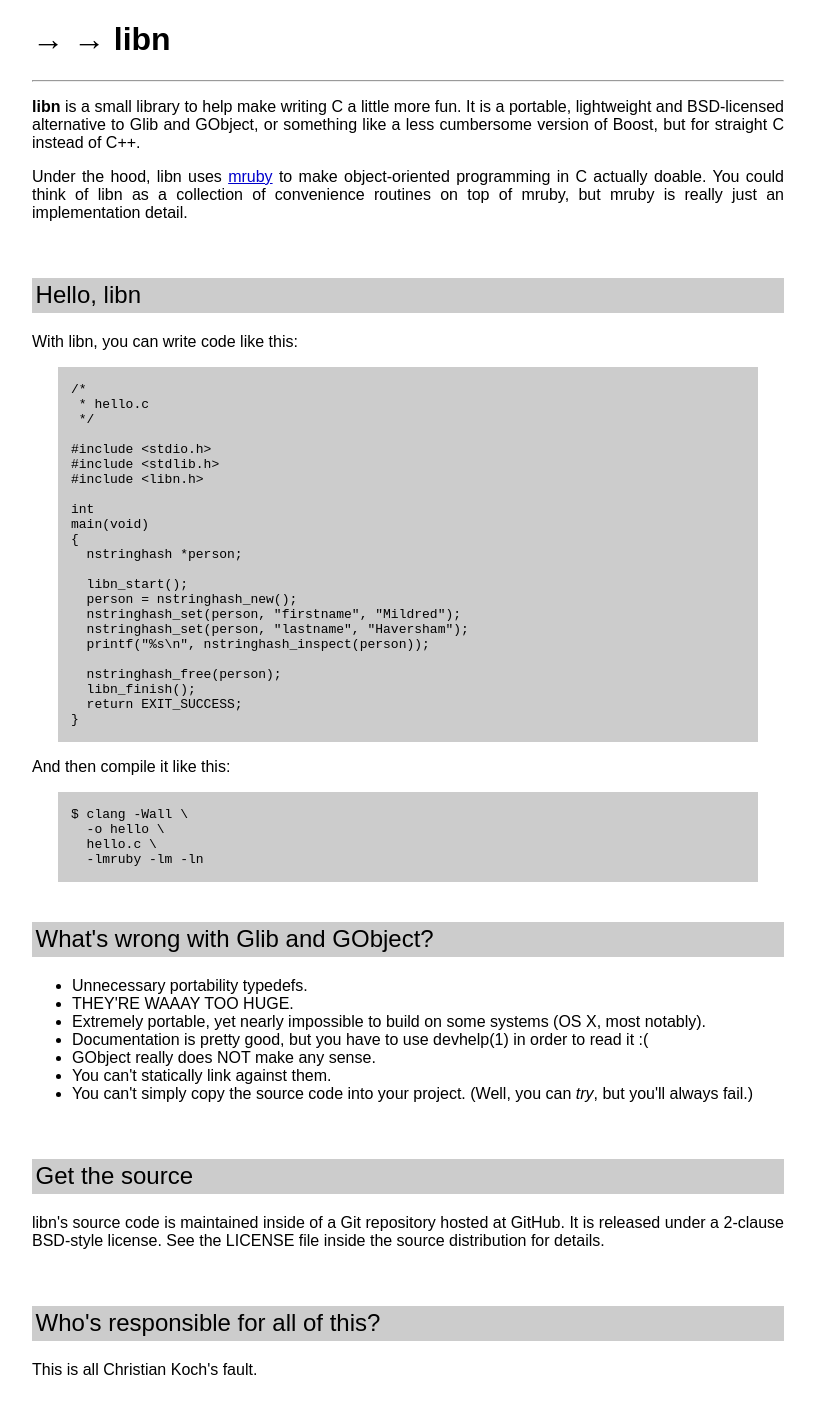
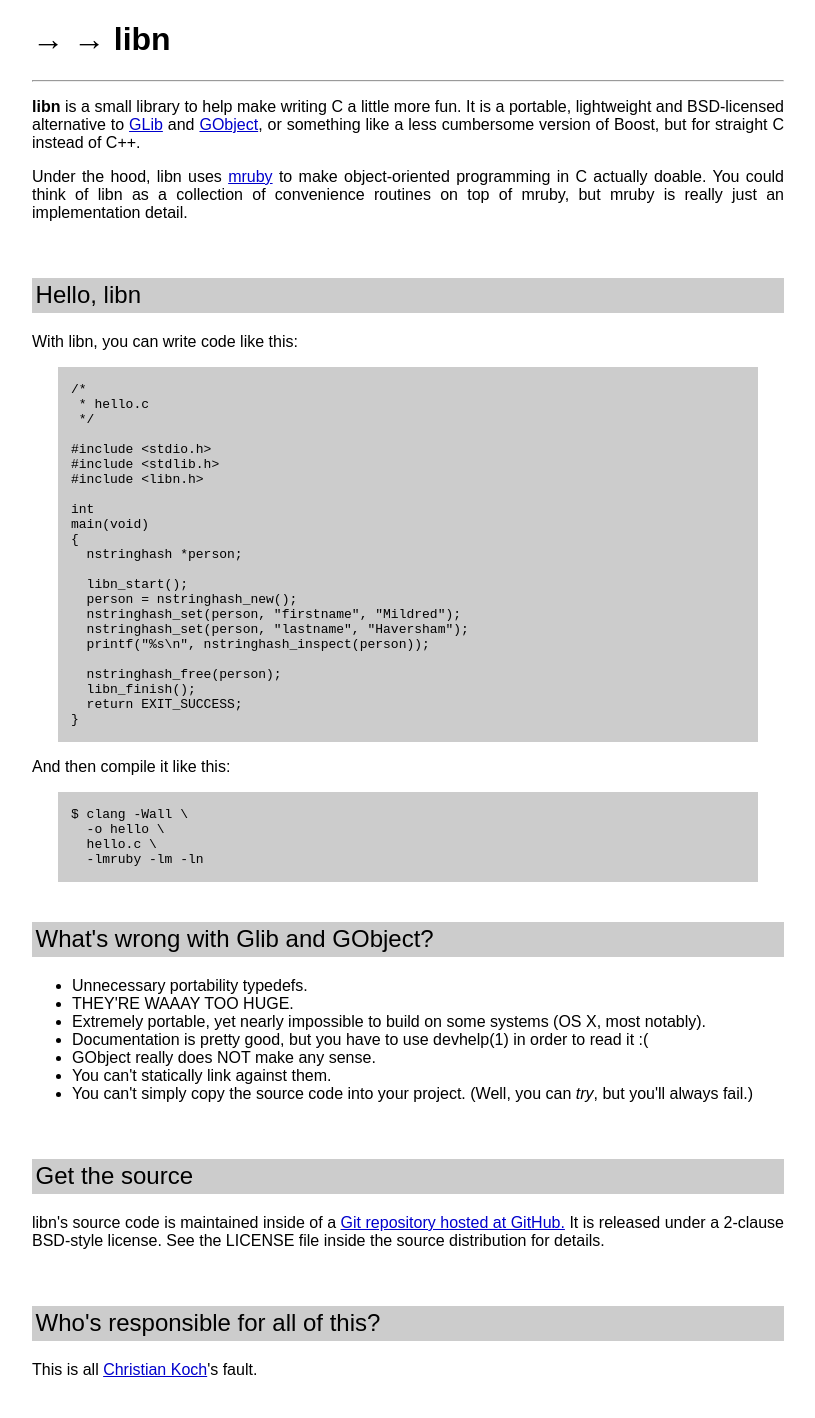
Before and after one commit to christiank/libn, a plain HTML site: page www/index.html in a window 1280 px wide. Shown: the top 1418 px of the page, without its empty margins (232-1047 px from the left). Drawn offline with Linux system fonts and the light colour scheme.

Commit message:
Small changes to the www/index.html page.

```diff
--- a/www/index.html
+++ b/www/index.html
@@ -55,9 +55,11 @@
 
 <section>
   <p><strong>libn</strong> is a small library to help make writing C a little
-  more fun. It is a portable, lightweight and BSD-licensed alternative to Glib
-  and GObject, or something like a less cumbersome version of Boost, but for
-  straight C instead of C++.</p>
+  more fun. It is a portable, lightweight and BSD-licensed alternative to <a
+  href="https://wiki.gnome.org/Projects/GLib">GLib</a> and <a
+  href="https://wiki.gnome.org/Projects/GLib/GObject">GObject</a>, or something
+  like a less cumbersome version of Boost, but for straight C instead of
+  C++.</p>
 
   <p>Under the hood, libn uses <a href="http://mruby.org">mruby</a> to make
   object-oriented programming in C actually doable. You could think of libn as
@@ -132,9 +134,10 @@ $ clang -Wall \
 <section>
   <header><h1>Get the source</h1></header>
 
-  <p>libn's source code is maintained inside of a Git repository hosted at
-  GitHub. It is released under a 2-clause BSD-style license. See the LICENSE
-  file inside the source distribution for details.</p>
+  <p>libn's source code is maintained inside of a <a
+  href="http://github.com/christiank/libn">Git repository hosted at GitHub.</a>
+  It is released under a 2-clause BSD-style license. See the LICENSE file
+  inside the source distribution for details.</p>
 </section>
 
 <!-- -->
@@ -142,7 +145,8 @@ $ clang -Wall \
 <section>
   <header><h1>Who's responsible for all of this?</h1></header>
 
-  <p>This is all Christian Koch's fault.</p>
+  <p>This is all <a href="http://christianfkoch.net">Christian Koch</a>'s
+  fault.</p>
 </section>
 
 <!-- -->
```
